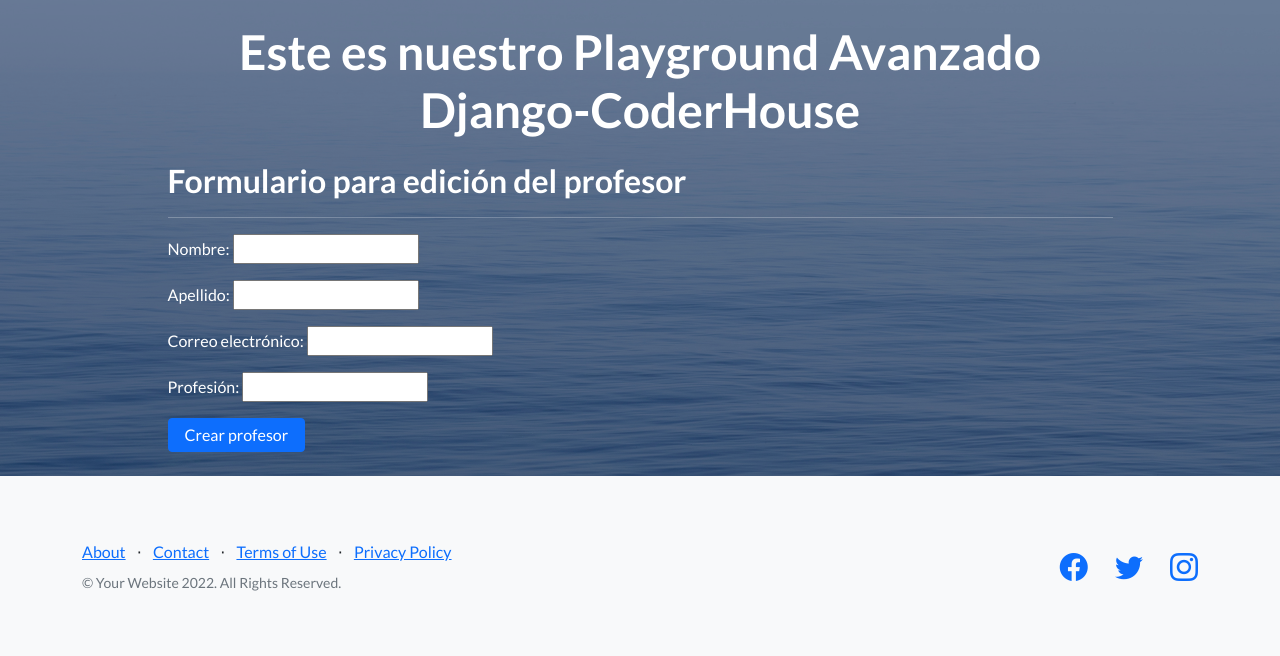
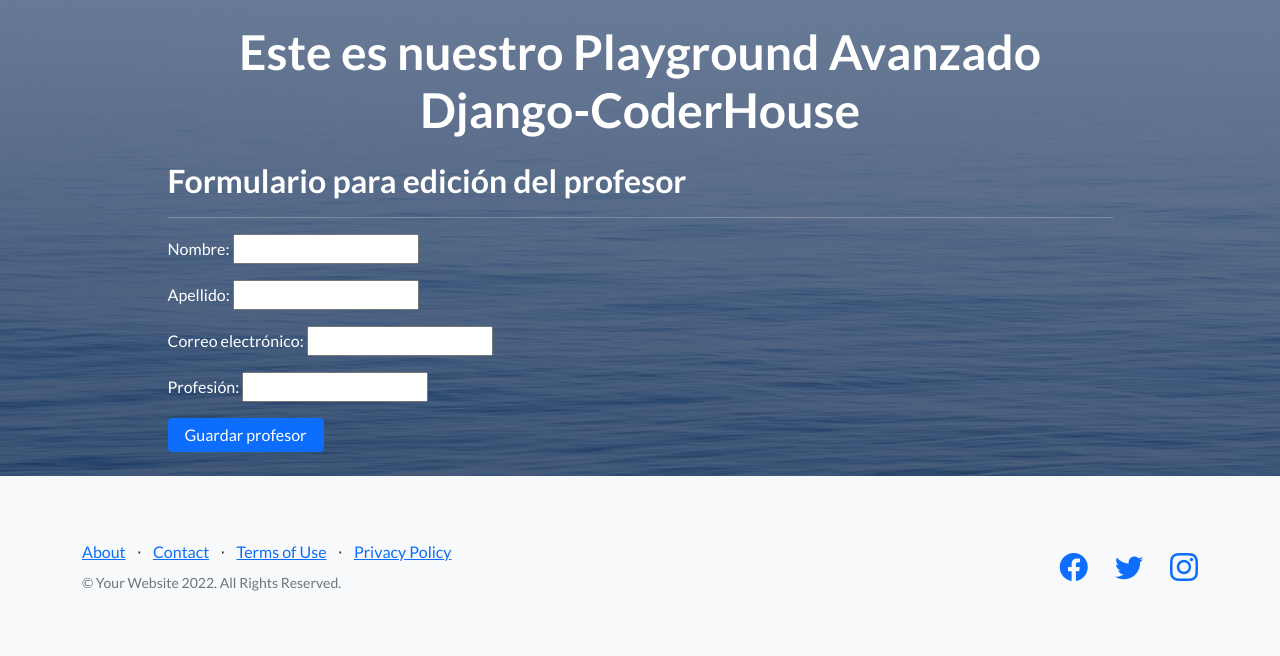
Before and after one commit to coder-live-class/django-coderhouse-project, a Django app: template app_coder/templates/app_coder/profesor_form.html in a window 1280 px wide. Shown: the part 57-713 px from the top of the page. Run offline with Django 4.2, Linux system fonts and the light colour scheme; the template is opened without the code that fills it: values that come from a table or form of the project are taken from there, others are empty; some libraries are stand-ins or nearby versions.

```diff
--- a/app_coder/templates/app_coder/profesor_form.html
+++ b/app_coder/templates/app_coder/profesor_form.html
@@ -10,7 +10,7 @@
 
     {{ profesor_form.as_p }}
 
-    <input type="submit" class="btn btn-primary" value="Crear profesor" />
+    <input type="submit" class="btn btn-primary" value="Guardar profesor" />
 
 </form>
 
```
Also changed, not shown: app_coder/urls.py (+14 -0 lines).
